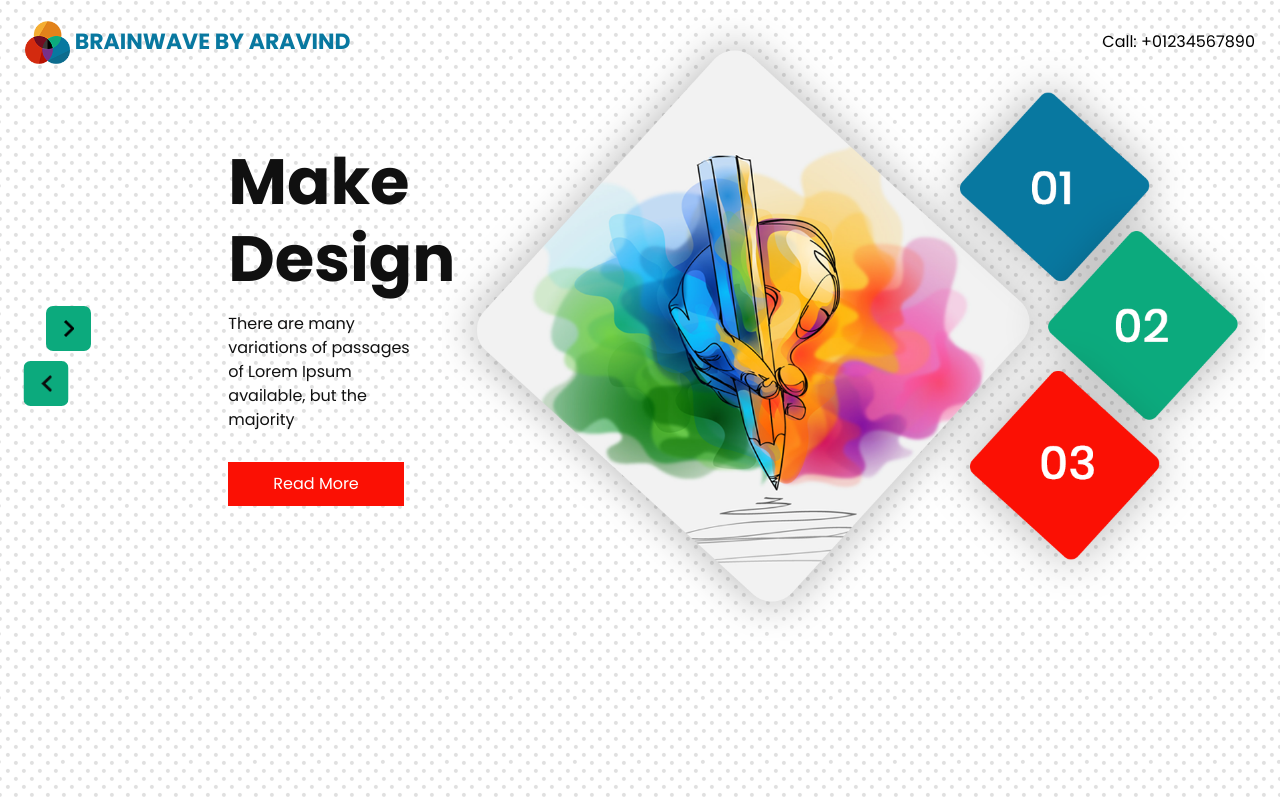
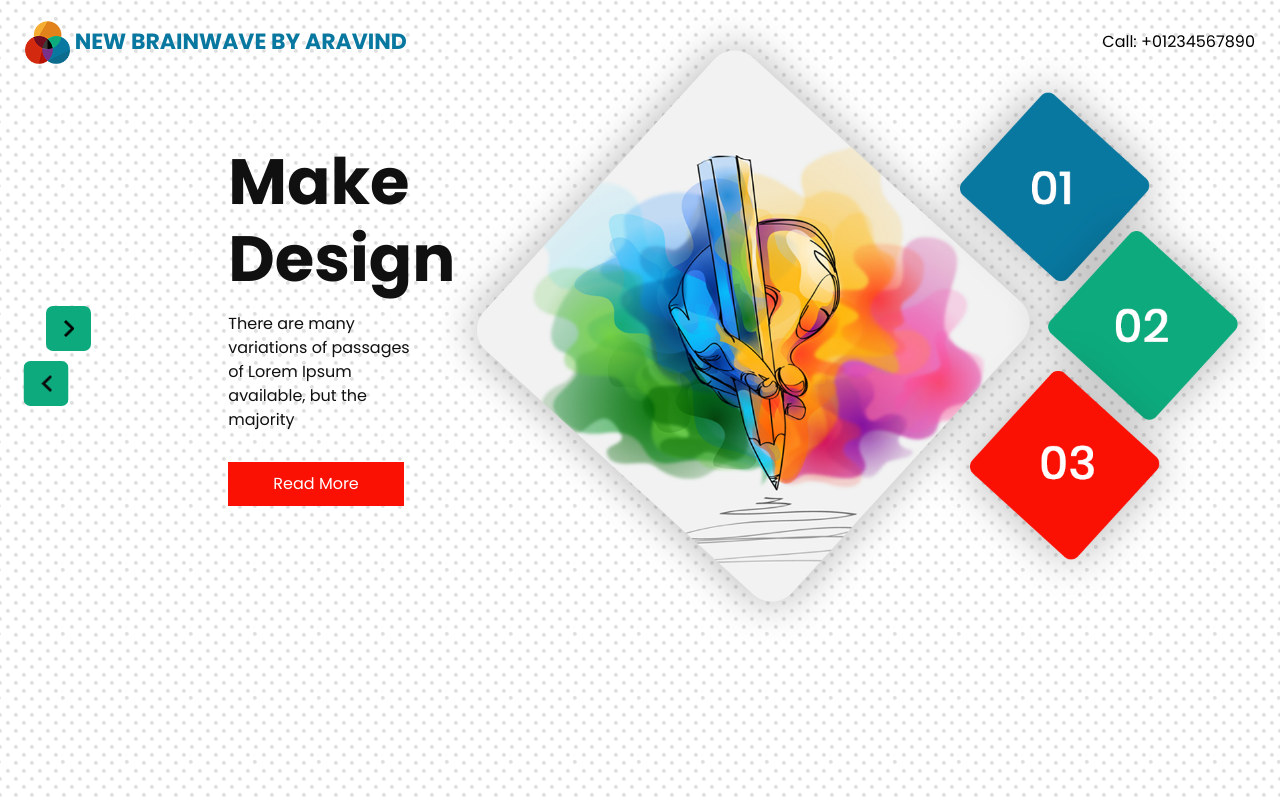
Before and after one commit to venkatavijayaraj/repositoryxyz, a plain HTML site: page index.html in a window 1280 px wide. Shown: the top 797 px of the page. Drawn offline with nearby package versions, Linux system fonts and the light colour scheme.

Commit message:
Update index.html

```diff
--- a/index.html
+++ b/index.html
@@ -38,7 +38,7 @@
           <a class="navbar-brand" href="index.html">
             <img src="images/logo.png" alt="" />
             <span>
-              BRAINWAVE BY ARAVIND
+              NEW BRAINWAVE BY ARAVIND
             </span>
           </a>
           <button class="navbar-toggler" type="button" data-toggle="collapse" data-target="#navbarSupportedContent" aria-controls="navbarSupportedContent" aria-expanded="false" aria-label="Toggle navigation">
```
